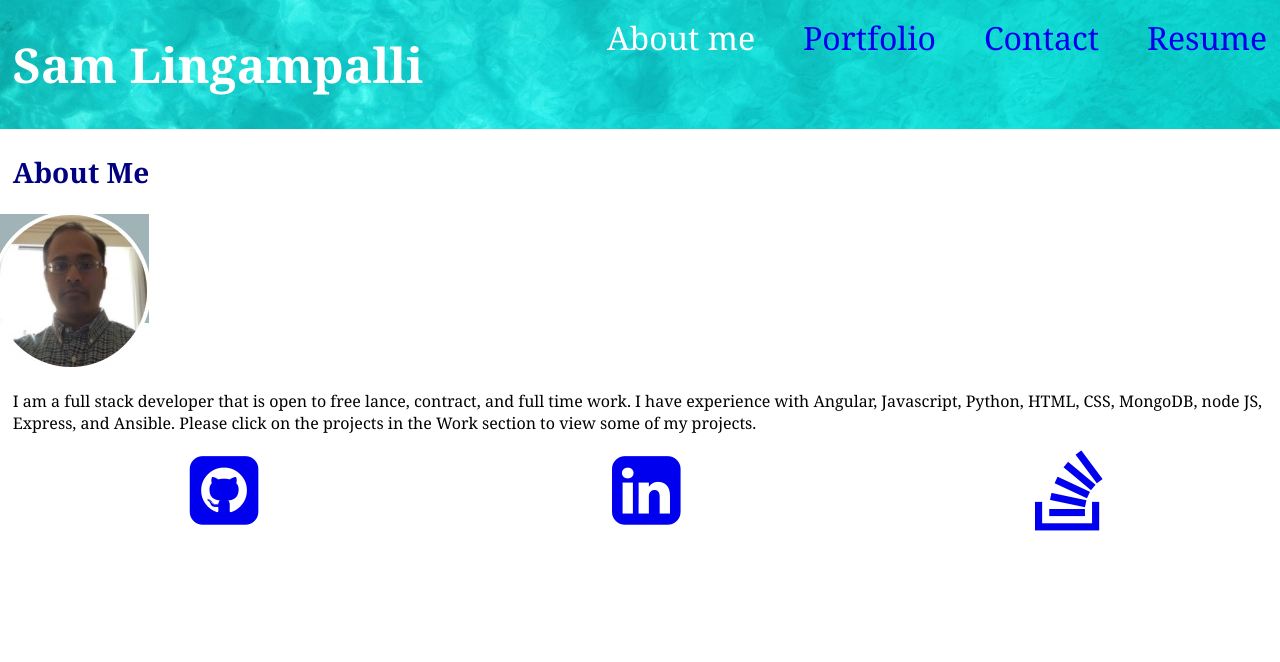
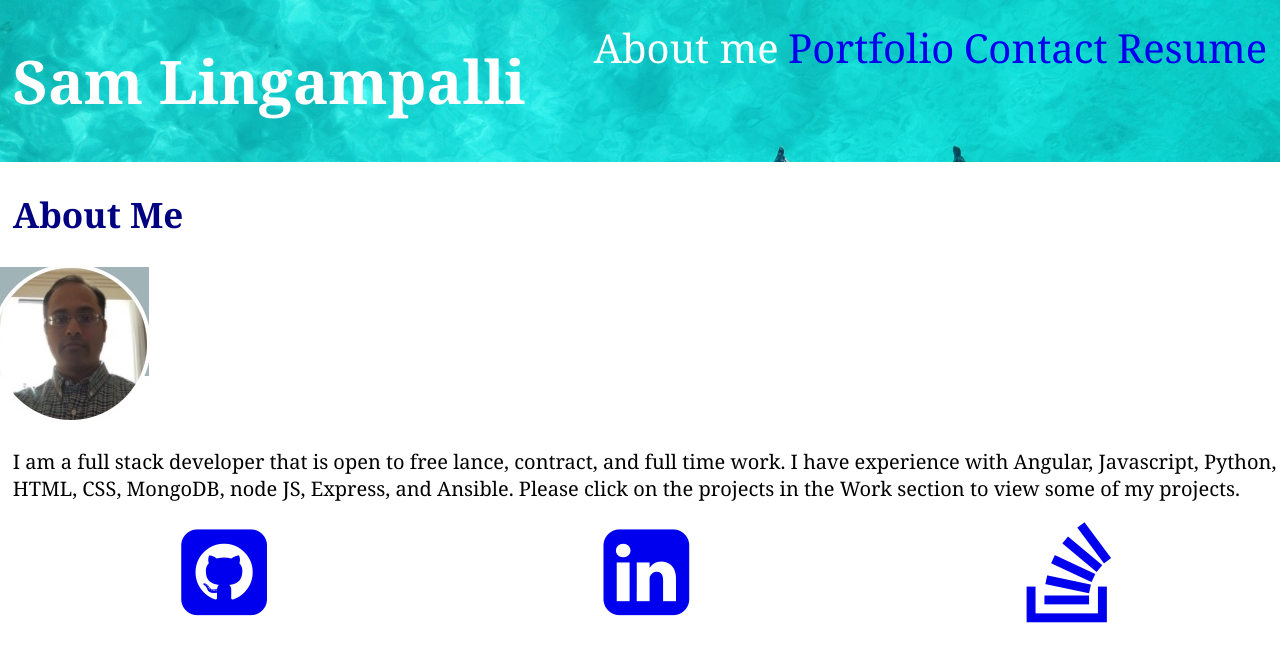
Before and after one commit to ts795/react-portfolio, a React (Create React App) app: page / in a window 1280 px wide. Shown: the top 662 px of the page. Built offline with nearby package versions, Linux system fonts and the light colour scheme.

Commit message:
Increase font size

```diff
--- a/src/App.css
+++ b/src/App.css
@@ -7,6 +7,7 @@
 
 #app-root {
   font-family: Cambria, Cochin, Georgia, Times, 'Times New Roman', serif;
+  font-size: 125%;
 }
 
 /* Set the color for the h1*/
```
